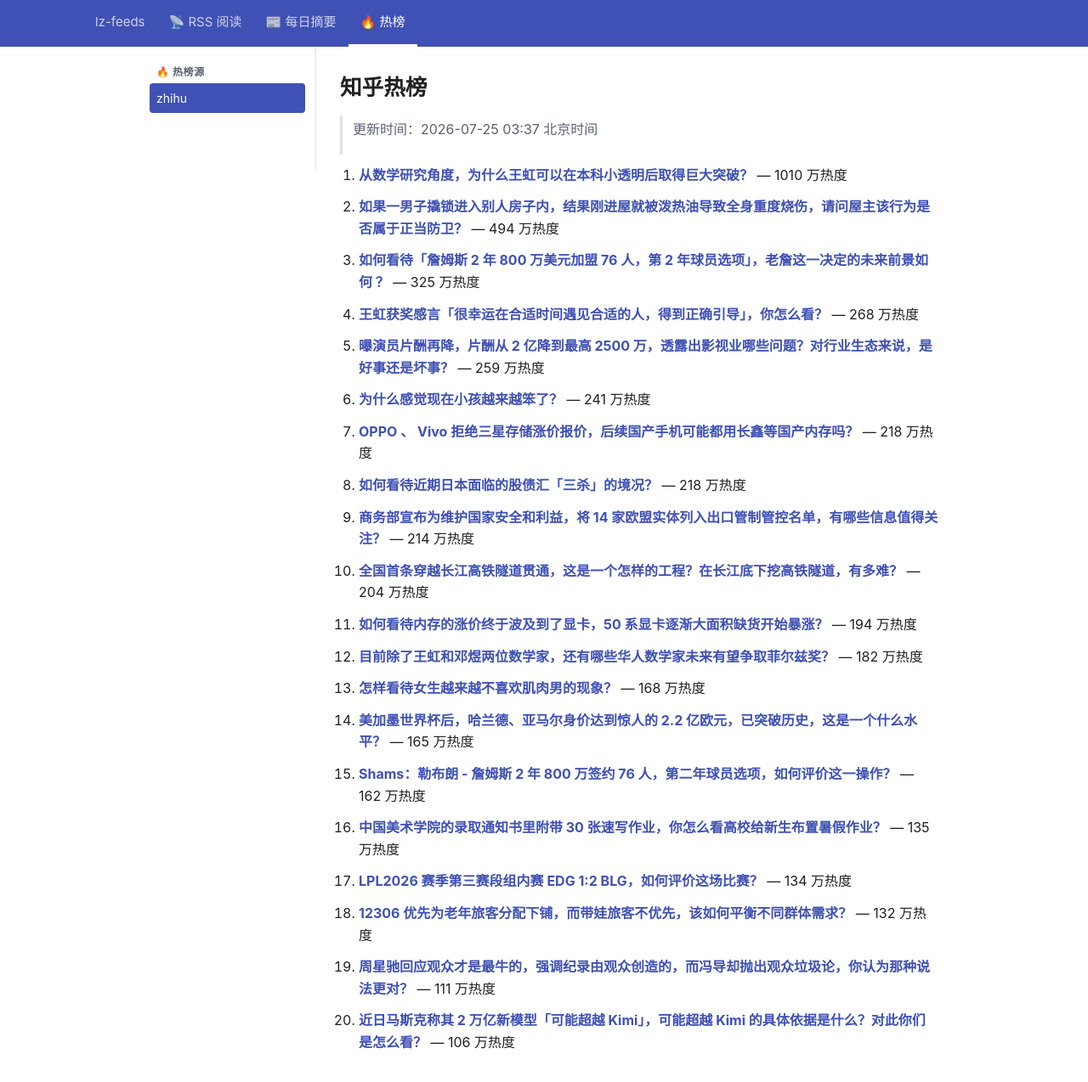
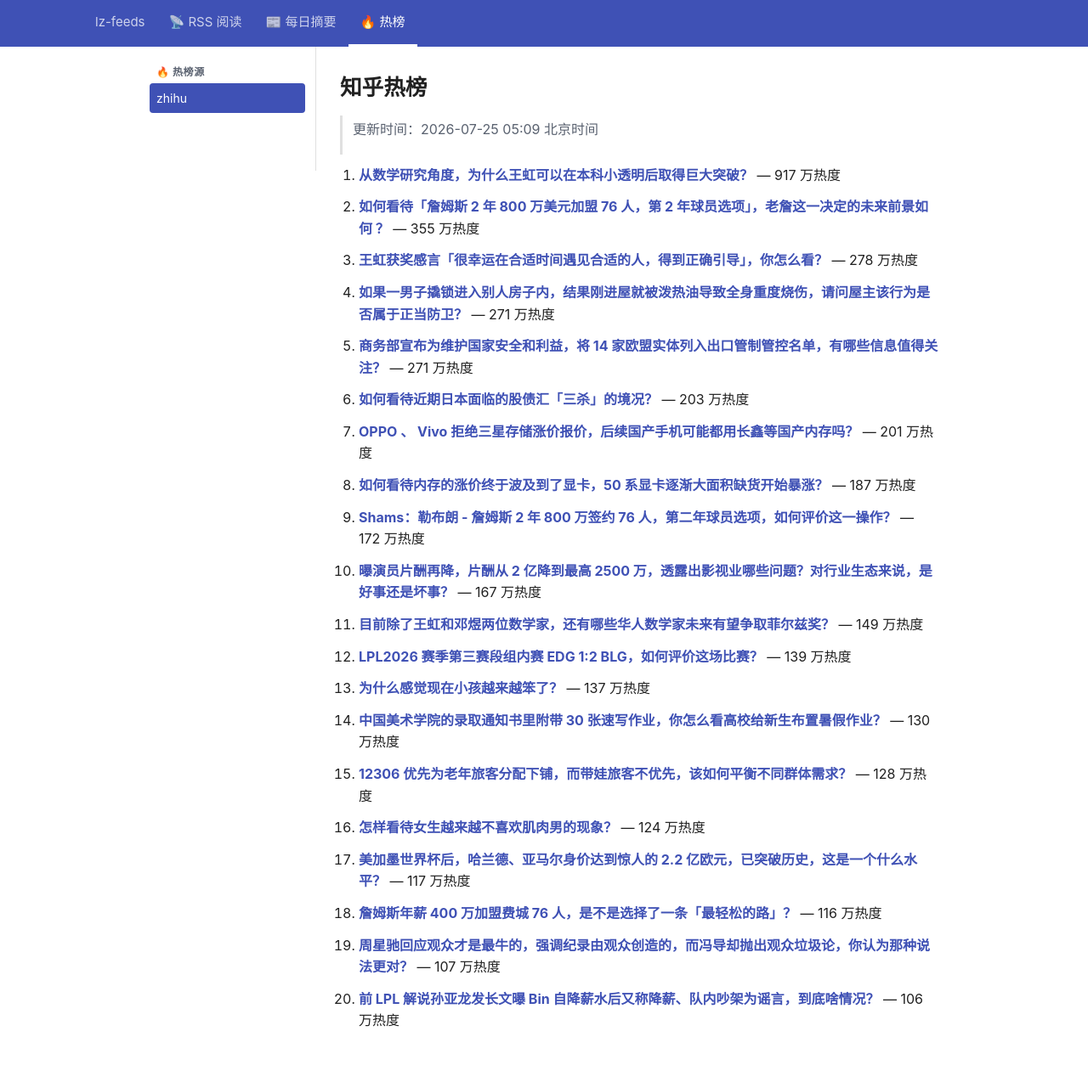
Before and after one commit to lizhang0101/lz-feeds, a Jekyll site: the page built from _hotlist/zhihu.md, in a window 1280 px wide and 1305 px high. Shown: the top 1274 px of the window at 85% size. Built offline with Jekyll 4.4.1, drawn with Linux system fonts in a browser that asks for light colours.

Commit message:
hotlist: 2026-07-24T21:09Z

```diff
--- a/_hotlist/zhihu.md
+++ b/_hotlist/zhihu.md
@@ -1,48 +1,48 @@
 ---
-updated: 2026-07-25 03:37 北京时间
+updated: 2026-07-25 05:09 北京时间
 count: 20
 ---
 
 # 知乎热榜
 
-> 更新时间：2026-07-25 03:37 北京时间
+> 更新时间：2026-07-25 05:09 北京时间
 
-1. **[从数学研究角度，为什么王虹可以在本科小透明后取得巨大突破？](https://www.zhihu.com/question/2063910329785045183)** — 1010 万热度
+1. **[从数学研究角度，为什么王虹可以在本科小透明后取得巨大突破？](https://www.zhihu.com/question/2063910329785045183)** — 917 万热度
 
-2. **[如果一男子撬锁进入别人房子内，结果刚进屋就被泼热油导致全身重度烧伤，请问屋主该行为是否属于正当防卫？](https://www.zhihu.com/question/2057805207183085608)** — 494 万热度
+2. **[如何看待「詹姆斯 2 年 800 万美元加盟 76 人，第 2 年球员选项」，老詹这一决定的未来前景如何 ？](https://www.zhihu.com/question/2064132609781798497)** — 355 万热度
 
-3. **[如何看待「詹姆斯 2 年 800 万美元加盟 76 人，第 2 年球员选项」，老詹这一决定的未来前景如何 ？](https://www.zhihu.com/question/2064132609781798497)** — 325 万热度
+3. **[王虹获奖感言「很幸运在合适时间遇见合适的人，得到正确引导」，你怎么看？](https://www.zhihu.com/question/2063821607458576344)** — 278 万热度
 
-4. **[王虹获奖感言「很幸运在合适时间遇见合适的人，得到正确引导」，你怎么看？](https://www.zhihu.com/question/2063821607458576344)** — 268 万热度
+4. **[如果一男子撬锁进入别人房子内，结果刚进屋就被泼热油导致全身重度烧伤，请问屋主该行为是否属于正当防卫？](https://www.zhihu.com/question/2057805207183085608)** — 271 万热度
 
-5. **[曝演员片酬再降，片酬从 2 亿降到最高 2500 万，透露出影视业哪些问题？对行业生态来说，是好事还是坏事？](https://www.zhihu.com/question/2063904243388512133)** — 259 万热度
+5. **[商务部宣布为维护国家安全和利益，将 14 家欧盟实体列入出口管制管控名单，有哪些信息值得关注？](https://www.zhihu.com/question/2064019046736175870)** — 271 万热度
 
-6. **[为什么感觉现在小孩越来越笨了？](https://www.zhihu.com/question/454093481)** — 241 万热度
+6. **[如何看待近期日本面临的股债汇「三杀」的境况？](https://www.zhihu.com/question/2063933601394025370)** — 203 万热度
 
-7. **[OPPO 、 Vivo  拒绝三星存储涨价报价，后续国产手机可能都用长鑫等国产内存吗？](https://www.zhihu.com/question/2063583824378848408)** — 218 万热度
+7. **[OPPO 、 Vivo  拒绝三星存储涨价报价，后续国产手机可能都用长鑫等国产内存吗？](https://www.zhihu.com/question/2063583824378848408)** — 201 万热度
 
-8. **[如何看待近期日本面临的股债汇「三杀」的境况？](https://www.zhihu.com/question/2063933601394025370)** — 218 万热度
+8. **[如何看待内存的涨价终于波及到了显卡，50 系显卡逐渐大面积缺货开始暴涨？](https://www.zhihu.com/question/2063926827077445448)** — 187 万热度
 
-9. **[商务部宣布为维护国家安全和利益，将 14 家欧盟实体列入出口管制管控名单，有哪些信息值得关注？](https://www.zhihu.com/question/2064019046736175870)** — 214 万热度
+9. **[Shams：勒布朗 - 詹姆斯 2 年 800 万签约 76 人，第二年球员选项，如何评价这一操作？](https://www.zhihu.com/question/2064134421758971967)** — 172 万热度
 
-10. **[全国首条穿越长江高铁隧道贯通，这是一个怎样的工程？在长江底下挖高铁隧道，有多难？](https://www.zhihu.com/question/2063952005505324990)** — 204 万热度
+10. **[曝演员片酬再降，片酬从 2 亿降到最高 2500 万，透露出影视业哪些问题？对行业生态来说，是好事还是坏事？](https://www.zhihu.com/question/2063904243388512133)** — 167 万热度
 
-11. **[如何看待内存的涨价终于波及到了显卡，50 系显卡逐渐大面积缺货开始暴涨？](https://www.zhihu.com/question/2063926827077445448)** — 194 万热度
+11. **[目前除了王虹和邓煜两位数学家，还有哪些华人数学家未来有望争取菲尔兹奖？](https://www.zhihu.com/question/2062876703299572286)** — 149 万热度
 
-12. **[目前除了王虹和邓煜两位数学家，还有哪些华人数学家未来有望争取菲尔兹奖？](https://www.zhihu.com/question/2062876703299572286)** — 182 万热度
+12. **[LPL2026 赛季第三赛段组内赛 EDG 1:2 BLG，如何评价这场比赛？](https://www.zhihu.com/question/2064077683093418226)** — 139 万热度
 
-13. **[怎样看待女生越来越不喜欢肌肉男的现象？](https://www.zhihu.com/question/427306458)** — 168 万热度
+13. **[为什么感觉现在小孩越来越笨了？](https://www.zhihu.com/question/454093481)** — 137 万热度
 
-14. **[美加墨世界杯后，哈兰德、亚马尔身价达到惊人的 2.2 亿欧元，已突破历史，这是一个什么水平？](https://www.zhihu.com/question/2063542544877753542)** — 165 万热度
+14. **[中国美术学院的录取通知书里附带 30 张速写作业，你怎么看高校给新生布置暑假作业？](https://www.zhihu.com/question/2064021093195814334)** — 130 万热度
 
-15. **[Shams：勒布朗 - 詹姆斯 2 年 800 万签约 76 人，第二年球员选项，如何评价这一操作？](https://www.zhihu.com/question/2064134421758971967)** — 162 万热度
+15. **[12306 优先为老年旅客分配下铺，而带娃旅客不优先，该如何平衡不同群体需求？](https://www.zhihu.com/question/2062138734179628224)** — 128 万热度
 
-16. **[中国美术学院的录取通知书里附带 30 张速写作业，你怎么看高校给新生布置暑假作业？](https://www.zhihu.com/question/2064021093195814334)** — 135 万热度
+16. **[怎样看待女生越来越不喜欢肌肉男的现象？](https://www.zhihu.com/question/427306458)** — 124 万热度
 
-17. **[LPL2026 赛季第三赛段组内赛 EDG 1:2 BLG，如何评价这场比赛？](https://www.zhihu.com/question/2064077683093418226)** — 134 万热度
+17. **[美加墨世界杯后，哈兰德、亚马尔身价达到惊人的 2.2 亿欧元，已突破历史，这是一个什么水平？](https://www.zhihu.com/question/2063542544877753542)** — 117 万热度
 
-18. **[12306 优先为老年旅客分配下铺，而带娃旅客不优先，该如何平衡不同群体需求？](https://www.zhihu.com/question/2062138734179628224)** — 132 万热度
+18. **[詹姆斯年薪 400 万加盟费城 76 人，是不是选择了一条「最轻松的路」？](https://www.zhihu.com/question/2064134826727417102)** — 116 万热度
 
-19. **[周星驰回应观众才是最牛的，强调纪录由观众创造的，而冯导却抛出观众垃圾论，你认为那种说法更对？](https://www.zhihu.com/question/2061388641746806149)** — 111 万热度
+19. **[周星驰回应观众才是最牛的，强调纪录由观众创造的，而冯导却抛出观众垃圾论，你认为那种说法更对？](https://www.zhihu.com/question/2061388641746806149)** — 107 万热度
 
-20. **[近日马斯克称其 2 万亿新模型「可能超越 Kimi」，可能超越 Kimi 的具体依据是什么？对此你们是怎么看？](https://www.zhihu.com/question/2063015674528765058)** — 106 万热度
+20. **[前 LPL 解说孙亚龙发长文曝 Bin 自降薪水后又称降薪、队内吵架为谣言，到底啥情况？](https://www.zhihu.com/question/2063732543916957800)** — 106 万热度
```
